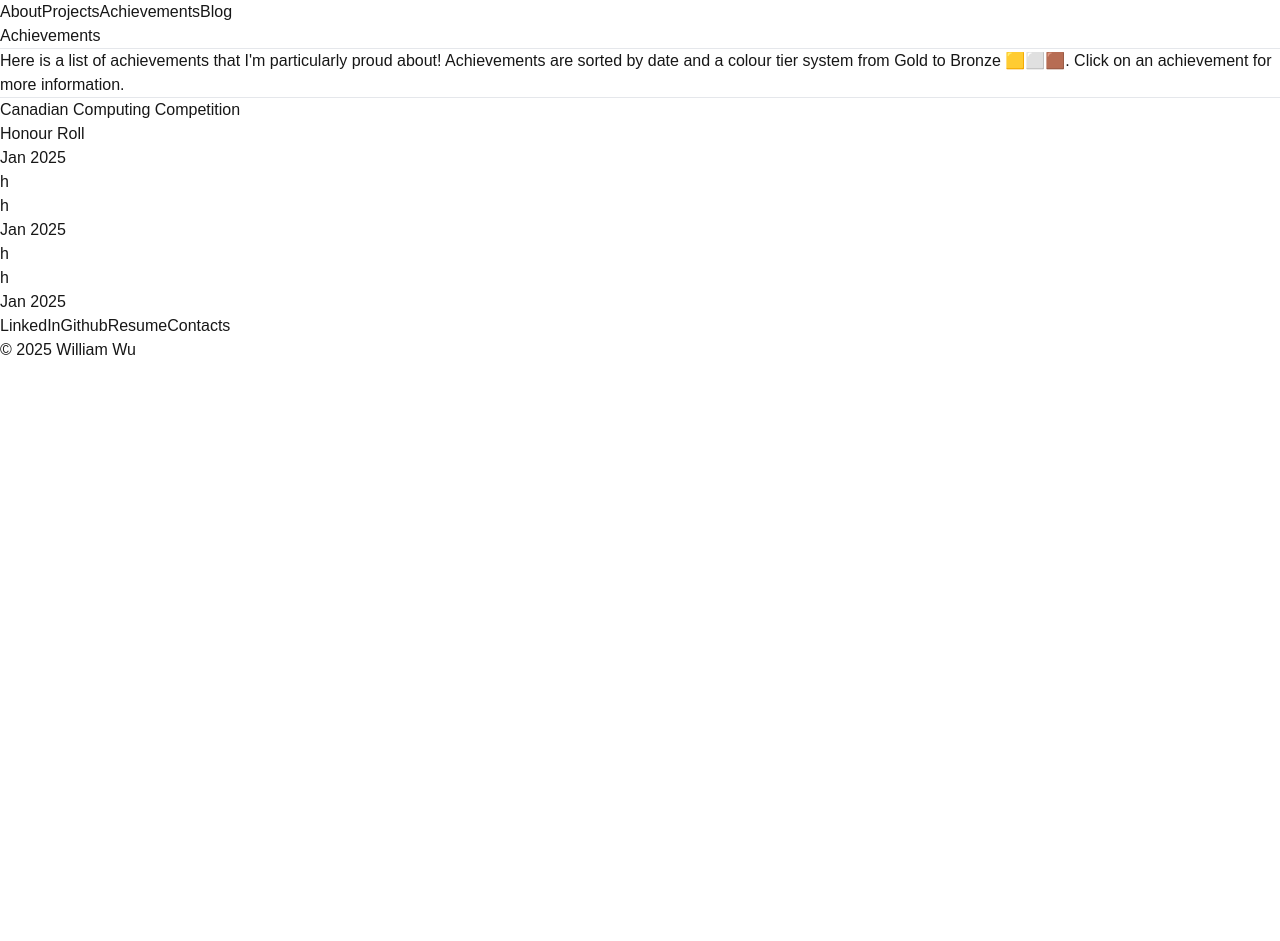
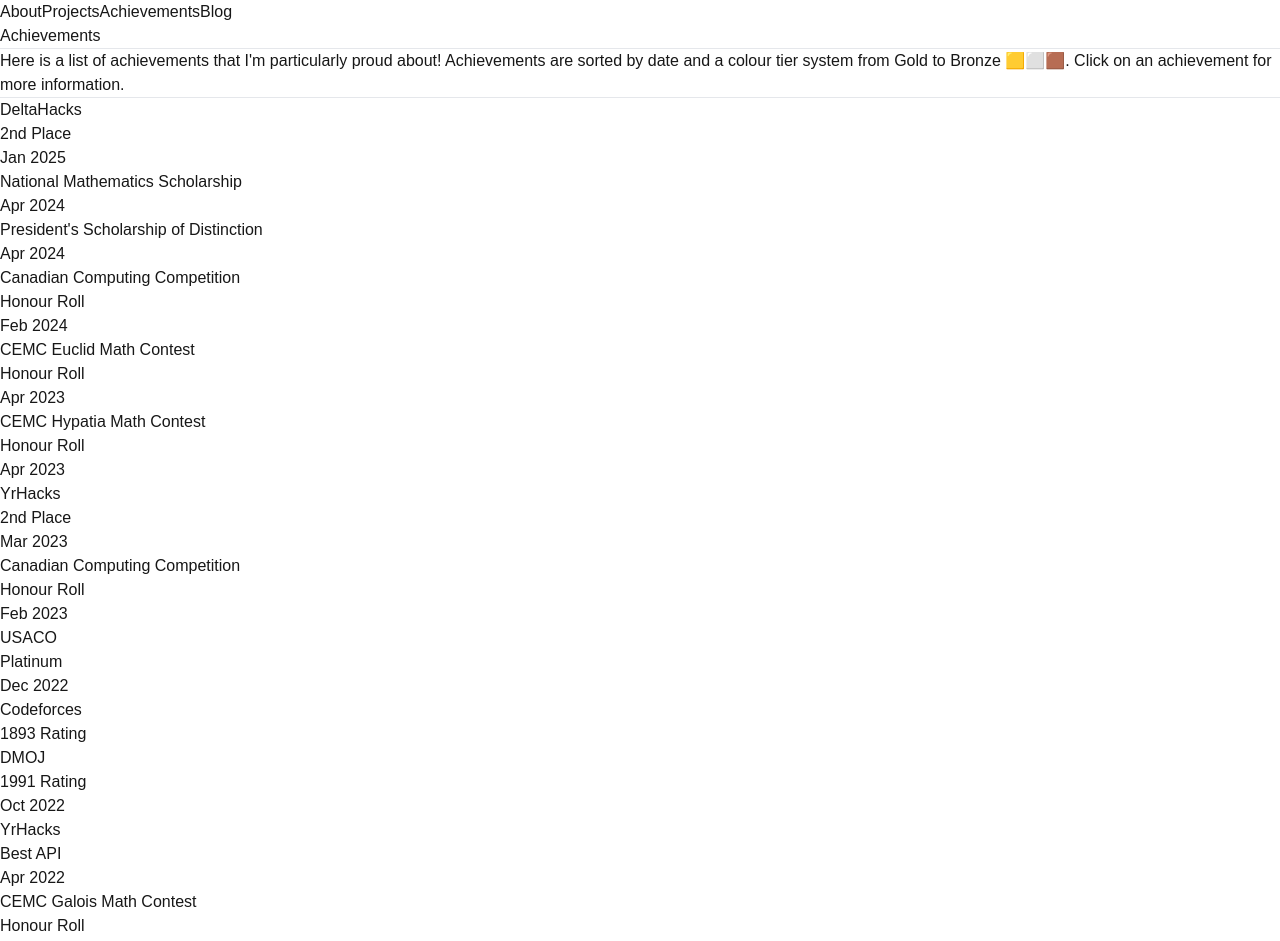
Before and after one commit to Williamwu277/PersonalWebsite, a Next.js app: page /achievements in a window 1280 px wide. Shown: the top 941 px of the page. Before the commit the page ends 800 px from the top, so only its background shows below. Built offline with nearby package versions, Linux system fonts and the light colour scheme.

Commit message:
achievements information

```diff
--- a/src/app/achievements/page.tsx
+++ b/src/app/achievements/page.tsx
@@ -15,16 +15,142 @@
         </p>
       </div>
       <hr className="w-full h-0.25 border-blue-300 mb-1"></hr>
+
+      <AchievementView
+        title="DeltaHacks"
+        achieve="2nd Place"
+        description="I created the companion dashboard to our VR game, Layoff Evaders, using Streamlit. We won 2nd over 600+ competitors"
+        date="Jan 2025"
+        link="https://devpost.com/software/layoff-evaders"
+        importance="Gold"
+      />
+
+      <AchievementView
+        title="National Mathematics Scholarship"
+        achieve=""
+        description="One of approximately 10 awarded in the Faculty of Mathematics for excellence in academics and extracurriculars"
+        date="Apr 2024"
+        link="https://uwaterloo.ca/undergraduate-entrance-awards/awards/mathematics-national-scholarships"
+        importance="Gold"
+      />
+
+      <AchievementView
+        title="President's Scholarship of Distinction"
+        achieve=""
+        description="Awarded to students admitted to the University of Waterloo with an average of 95%+ (~99.0% Top 6)"
+        date="Apr 2024"
+        link="https://uwaterloo.ca/undergraduate-entrance-awards/awards/mathematics-national-scholarships"
+        importance="Bronze"
+      />
+
       <AchievementView
         title="Canadian Computing Competition"
         achieve="Honour Roll"
-        description="Placed in the top 5 percentile"
-        date="Jan 2025"
-        link="http://localhost:3000/blog"
-        importance="Gold">
-      </AchievementView>
-      <AchievementView title="h" description="h" achieve="h" date="Jan 2025" link="http://localhost:3000/projects" importance="Silver"/>
-      <AchievementView title="h" description="h" achieve="h" date="Jan 2025" link="http://localhost:3000/projects" importance="Bronze"/>
+        description="Achieved a placement of 111/3947 with a score of 47/75 on CCC Senior 2024"
+        date="Feb 2024"
+        link="https://cemc.uwaterloo.ca/resources/past-contests?grade=All&academic_year=All&contest_category=29"
+        importance="Silver"
+      />
+
+      <AchievementView
+        title="CEMC Euclid Math Contest"
+        achieve="Honour Roll"
+        description="Achieved Group V (top 5%) on the honour roll in Grade 11 with a score of 82/100"
+        date="Apr 2023"
+        link="https://cemc.uwaterloo.ca/resources/past-contests?grade=All&academic_year=All&contest_category=24"
+        importance="Silver"
+      />
+
+      <AchievementView
+        title="CEMC Hypatia Math Contest"
+        achieve="Honour Roll"
+        description="Achieved Group IV (top 5%) on the honour roll with a score of 34/40"
+        date="Apr 2023"
+        link="https://cemc.uwaterloo.ca/resources/past-contests?grade=All&academic_year=All&contest_category=25"
+        importance="Bronze"
+      />
+
+      <AchievementView
+        title="YrHacks"
+        achieve="2nd Place"
+        description="Won 2nd place overall and the Best Web App category over 350 competitors with our facial recognition attendance taker"
+        date="Mar 2023"
+        link="https://devpost.com/software/eyedentify-f9358o"
+        importance="Gold"
+      />
+
+      <AchievementView
+        title="Canadian Computing Competition"
+        achieve="Honour Roll"
+        description="Achieved a placement of 92/3420 with a score of 48/75 on CCC Senior 2023"
+        date="Feb 2023"
+        link="https://cemc.uwaterloo.ca/resources/past-contests?grade=All&academic_year=All&contest_category=29"
+        importance="Silver"
+      />
+
+      <AchievementView
+        title="USACO"
+        achieve="Platinum"
+        description="Reached the highest division of the USA Computing Olympiad"
+        date="Dec 2022"
+        link="https://usaco.org/current/data/dec22_gold_results.html"
+        importance="Silver"
+      />
+
+      <AchievementView
+        title="Codeforces"
+        achieve="1893 Rating"
+        description="Reached a peak rating of 1893 (Expert ranking and top 5%) on Codeforces"
+        date=""
+        link="https://codeforces.com/profle/washed"
+        importance="Silver"
+      />
+
+      <AchievementView
+        title="DMOJ"
+        achieve="1991 Rating"
+        description="Reached a peak rating of 1991 (Master) on DMOJ: Modern Online Judge"
+        date="Oct 2022"
+        link="https://dmoj.ca/user/williamwu277"
+        importance="Bronze"
+      />
+
+      <AchievementView
+        title="YrHacks"
+        achieve="Best API"
+        description="Won the Best API award over 350 participants with a discord chat bot. This was my introduction to generative AI and LLM APIs"
+        date="Apr 2022"
+        link="https://devpost.com/software/friend-bot-2vnapw"
+        importance="Gold"
+      />
+
+      <AchievementView
+        title="CEMC Galois Math Contest"
+        achieve="Honour Roll"
+        description="Achieved Group II (top 5%) on the honour roll as well as school-champion with a score of 36/40"
+        date="Apr 2022"
+        link="https://cemc.uwaterloo.ca/resources/past-contests?grade=All&academic_year=All&contest_category=25"
+        importance="Bronze"
+      />
+
+      <AchievementView
+        title="Canadian Computing Competition"
+        achieve="Honour Roll"
+        description="Achieved a placement of 75/3262 with a score of 48/75 on CCC Senior 2022"
+        date="Feb 2022"
+        link="https://cemc.uwaterloo.ca/resources/past-contests?grade=All&academic_year=All&contest_category=29"
+        importance="Silver"
+      />
+
+      <AchievementView
+        title="Breakout Scratch Game"
+        achieve="4700+ Plays"
+        description="One of my earliest Scratch games, introducing me to the joy of CS"
+        date="Mar 2017"
+        link="https://scratch.mit.edu/projects/151783114/"
+        importance="Bronze"
+      />
+
     </div>
   );
 }
--- a/src/components/achievementView.tsx
+++ b/src/components/achievementView.tsx
@@ -15,7 +15,7 @@
     function showDescription(){
         if(show){
             return (
-                <p className="text-xs md:col-span-3">{description} <a href={link}>🔗</a></p>
+                <p className="text-xs md:col-span-3 mt-1">{description} <a href={link} target="_blank">🔗</a></p>
             );
         }
     }
@@ -30,7 +30,7 @@
     }
 
     return (
-        <div onClick={showHandler} className={color + "grid grid-cols-auto md:grid-cols-[auto_auto_auto] gap-x-2 cursor-pointer max-w-xl w-full h-full border-2 rounded-lg py-1 px-3 on font-[family-name:var(--font-geist-mono)]"}>
+        <div onClick={showHandler} className={color + "grid grid-cols-auto md:grid-cols-[auto_100px_75px] gap-x-2 cursor-pointer max-w-xl w-full h-full border-2 rounded-lg py-1 px-3 on font-[family-name:var(--font-geist-mono)]"}>
             <p className="text-sm font-bold">{title}</p>
             <p className="text-sm">{achieve}</p>
             <div className="flex md:justify-end w-full">
```
